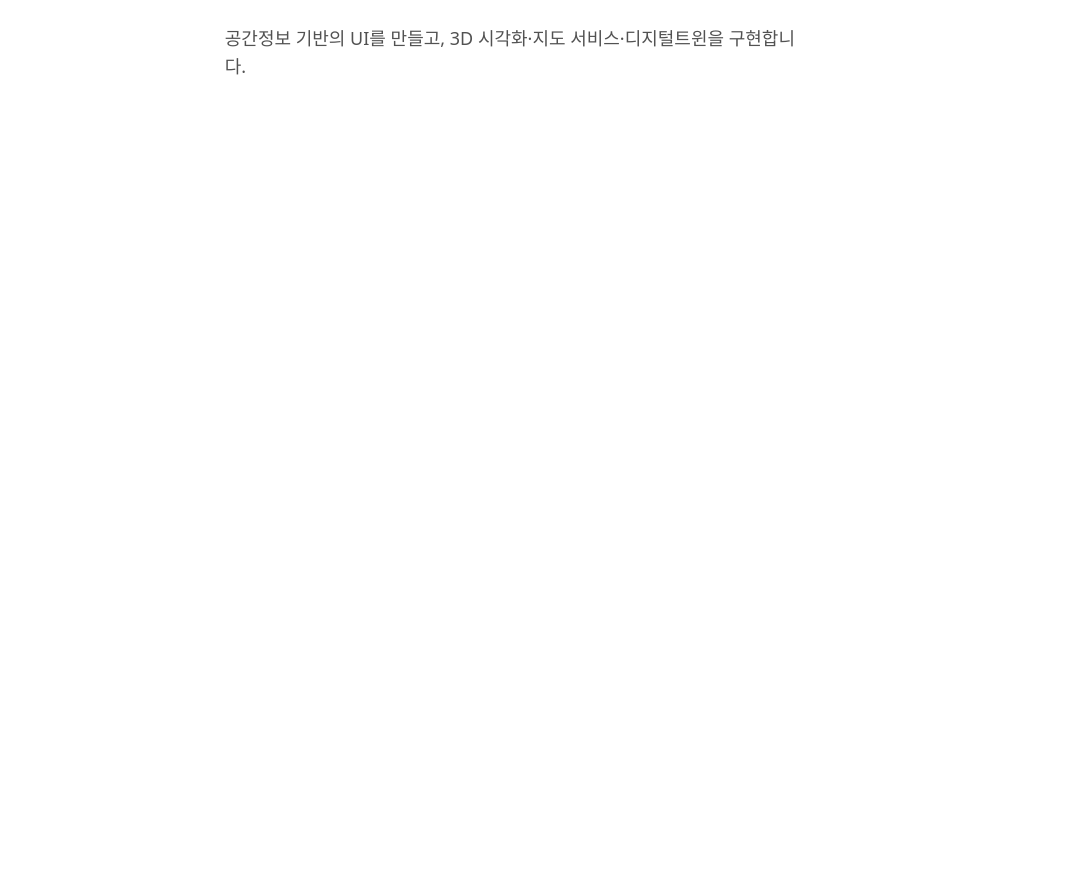
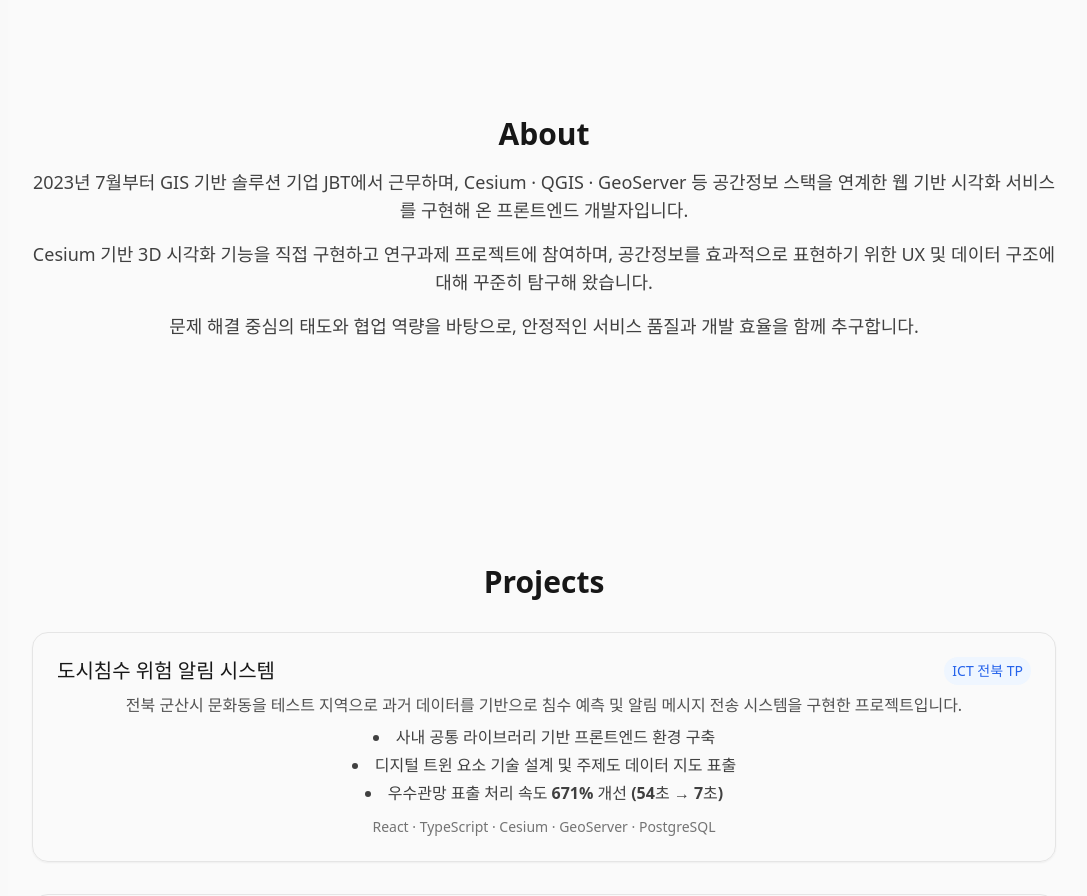
Before and after one commit to Ryuintae/IT_resume, a React (Vite) app: page / in a window 1280 px wide. Shown: the part 452-1348 px from the top of the page, without its empty margins (96-1183 px from the left). Before the commit the page ends 864 px from the top, so only its background shows below. Built offline with nearby package versions, Linux system fonts and the light colour scheme.

Commit message:
Intro, Contact, Project Section 컴포넌트 추가 & Section 간격 설정

```diff
--- a/src/App.tsx
+++ b/src/App.tsx
@@ -1,11 +1,19 @@
 import './App.css'
 import HeroSection from "./components/sections/HeroSection.tsx";
+import IntroSection from "./components/sections/IntroSection.tsx";
+import ProjectsSection from "./components/sections/ProjectsSection.tsx";
+import ContactSection from "./components/sections/ContactSection.tsx";
 
 function App() {
     return (
-        <main>
+        <div className="min-h-screen bg-neutral-50 text-neutral-900">
+        <main className="bg-neutral-50 text-neutral-900">
             <HeroSection />
+            <IntroSection/>
+            <ProjectsSection/>
+            <ContactSection/>
         </main>
+        </div>
     );
 }
 
--- /dev/null
+++ b/src/components/sections/ContactSection.tsx
@@ -0,0 +1,46 @@
+import Section from "../ui/Section";
+
+export default function ContactSection() {
+    return (
+        <Section id="contact">
+            <div className="space-y-4 text-left">
+                <h2 className="text-2xl md:text-3xl font-semibold">
+                    Contact
+                </h2>
+
+                <p className="text-base md:text-lg text-neutral-700">
+                    공간정보 기반 웹 서비스, 3D 시각화, 디지털트윈 관련 프론트엔드 개발에
+                    관심이 있으시다면 언제든 편하게 연락 주세요.
+                </p>
+
+                <div className="space-y-2 text-sm md:text-base">
+                    <p>
+                        <span className="font-medium text-neutral-800">Email</span>{" "}
+                        <a
+                            href="mailto:dlsxichlrg@naver.com"
+                            className="text-blue-600 hover:underline"
+                        >
+                            dlsxichlrg@naver.com
+                        </a>
+                    </p>
+                    <p>
+                        <span className="font-medium text-neutral-800">GitHub</span>{" "}
+                        <a
+                            href="https://github.com/Ryuintae"
+                            target="_blank"
+                            rel="noreferrer"
+                            className="text-blue-600 hover:underline"
+                        >
+                            github.com/Ryuintae
+                        </a>
+                    </p>
+                </div>
+
+                <p className="text-xs md:text-sm text-neutral-500">
+                    새로운 지도 서비스와 도시 데이터를 다루는 프로젝트에서
+                    함께 문제를 정의하고 해결하는 일을 좋아합니다.
+                </p>
+            </div>
+        </Section>
+    );
+}
--- /dev/null
+++ b/src/components/sections/IntroSection.tsx
@@ -0,0 +1,30 @@
+import Section from "../ui/Section";
+
+export default function IntroSection() {
+    return (
+        <Section id="intro">
+            <div className="space-y-4">
+                <h2 className="text-2xl md:text-3xl font-semibold mb-2">
+                    About
+                </h2>
+
+                <p className="text-base md:text-lg leading-relaxed text-neutral-700">
+                    2023년 7월부터 GIS 기반 솔루션 기업 JBT에서 근무하며,
+                    Cesium · QGIS · GeoServer 등 공간정보 스택을 연계한 웹 기반
+                    시각화 서비스를 구현해 온 프론트엔드 개발자입니다.
+                </p>
+
+                <p className="text-base md:text-lg leading-relaxed text-neutral-700">
+                    Cesium 기반 3D 시각화 기능을 직접 구현하고 연구과제 프로젝트에 참여하며,
+                    공간정보를 효과적으로 표현하기 위한 UX 및 데이터 구조에 대해
+                    꾸준히 탐구해 왔습니다.
+                </p>
+
+                <p className="text-base md:text-lg leading-relaxed text-neutral-700">
+                    문제 해결 중심의 태도와 협업 역량을 바탕으로,
+                    안정적인 서비스 품질과 개발 효율을 함께 추구합니다.
+                </p>
+            </div>
+        </Section>
+    );
+}
--- /dev/null
+++ b/src/components/sections/ProjectsSection.tsx
@@ -0,0 +1,69 @@
+import Section from "../ui/Section";
+
+export default function ProjectsSection() {
+    return (
+        <Section id="projects">
+            <div className="space-y-8">
+                <h2 className="text-2xl md:text-3xl font-semibold">
+                    Projects
+                </h2>
+
+                <div className="grid gap-6 md:gap-8">
+                    {/* ICT 전북 TP – 도시침수 위험 알림 시스템 */}
+                    <article className="rounded-2xl border border-neutral-200 bg-neutral-50/80 p-5 md:p-6 shadow-sm hover:shadow-md transition-shadow">
+                        <div className="flex items-center justify-between gap-4 mb-2">
+                            <h3 className="text-lg md:text-xl font-semibold">
+                                도시침수 위험 알림 시스템
+                            </h3>
+                            <span className="text-xs md:text-sm px-2 py-1 rounded-full bg-blue-50 text-blue-600">
+                ICT 전북 TP
+              </span>
+                        </div>
+
+                        <p className="text-sm md:text-base text-neutral-600 mb-2">
+                            전북 군산시 문화동을 테스트 지역으로 과거 데이터를 기반으로
+                            침수 예측 및 알림 메시지 전송 시스템을 구현한 프로젝트입니다.
+                        </p>
+
+                        <ul className="text-sm md:text-base text-neutral-700 list-disc list-inside space-y-1 mb-3">
+                            <li>사내 공통 라이브러리 기반 프론트엔드 환경 구축</li>
+                            <li>디지털 트윈 요소 기술 설계 및 주제도 데이터 지도 표출</li>
+                            <li>우수관망 표출 처리 속도 <span className="font-semibold">671% 개선 (54초 → 7초)</span></li>
+                        </ul>
+
+                        <p className="text-xs md:text-sm text-neutral-500">
+                            React · TypeScript · Cesium · GeoServer · PostgreSQL
+                        </p>
+                    </article>
+
+                    {/* 현대오토에버 – 차세대 공간정보 관리 지도 웹 애플리케이션 */}
+                    <article className="rounded-2xl border border-neutral-200 bg-neutral-50/80 p-5 md:p-6 shadow-sm hover:shadow-md transition-shadow">
+                        <div className="flex items-center justify-between gap-4 mb-2">
+                            <h3 className="text-lg md:text-xl font-semibold">
+                                차세대 공간정보 관리 지도 웹 애플리케이션
+                            </h3>
+                            <span className="text-xs md:text-sm px-2 py-1 rounded-full bg-emerald-50 text-emerald-600">
+                현대오토에버(외주)
+              </span>
+                        </div>
+
+                        <p className="text-sm md:text-base text-neutral-600 mb-2">
+                            차세대 공간정보 관리 시스템 내 지도 웹 애플리케이션에서
+                            검색 및 조회 기능을 중심으로 지도 기반 UX를 구현했습니다.
+                        </p>
+
+                        <ul className="text-sm md:text-base text-neutral-700 list-disc list-inside space-y-1 mb-3">
+                            <li>Routo Map API 연계로 주변 시설물 검색 기능 설계·구현</li>
+                            <li>Routo Map API 연계로 주소/우편번호 검색 기능 개발</li>
+                            <li>지도 중심 검색 UX 플로우 및 에러/로딩 상태 처리</li>
+                        </ul>
+
+                        <p className="text-xs md:text-sm text-neutral-500">
+                            React · TypeScript · Map API · REST API
+                        </p>
+                    </article>
+                </div>
+            </div>
+        </Section>
+    );
+}
--- a/src/components/ui/Section.tsx
+++ b/src/components/ui/Section.tsx
@@ -9,7 +9,7 @@ export default function Section({ id, children }: SectionProps) {
     return (
         <section
             id={id}
-            className="min-h-screen flex items-center justify-center px-6"
+            className="px-6 py-20 md:py-28"
         >
             <div className="w-full max-w-5xl mx-auto">
                 {children}
--- a/src/index.css
+++ b/src/index.css
@@ -31,6 +31,7 @@ body {
   place-items: center;
   min-width: 320px;
   min-height: 100vh;
+  background-color: #f9f9f9;
 }
 
 h1 {
```
